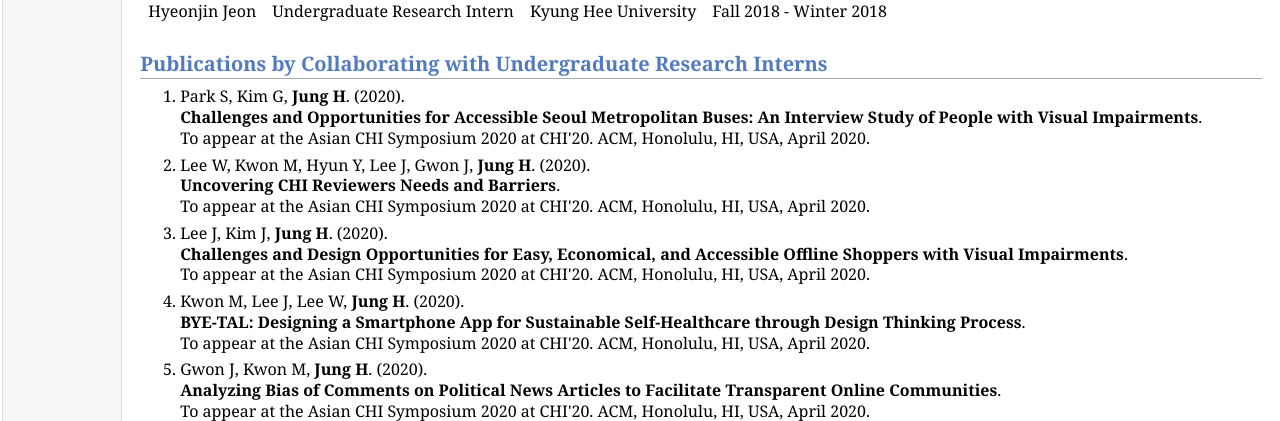
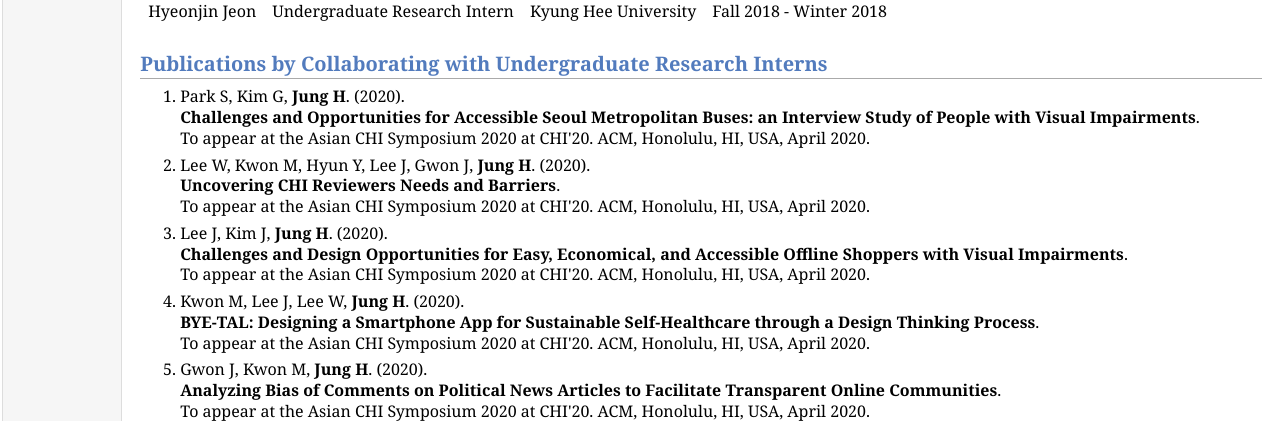
Before and after one commit to hcail/hcail-backup.github.io, a Jekyll site: the page people/people.html, which Jekyll copies as it is, in a window 1280 px wide and 900 px high, scrolled down 1306 px. Shown: the part 154-575 px from the top of the window. Built offline with Jekyll 4.4.1, drawn with Linux system fonts in a browser that asks for light colours.

Commit message:
pub people update

```diff
--- a/people/people.html
+++ b/people/people.html
@@ -137,7 +137,7 @@ HCI Korea 2019, Jeju, Korea.
 <ol>
   <li><p>Park S, Kim G, <b>Jung H</b>. (2020).
   <br /><font size=+0.5><b>
-  Challenges and Opportunities for Accessible Seoul Metropolitan Buses: An Interview Study of People with Visual Impairments</b></font>.
+  Challenges and Opportunities for Accessible Seoul Metropolitan Buses: an Interview Study of People with Visual Impairments</b></font>.
   <br />To appear at the Asian CHI Symposium 2020 at CHI'20. ACM, Honolulu, HI, USA, April 2020.
   </p>
   </li>
@@ -155,7 +155,7 @@ HCI Korea 2019, Jeju, Korea.
   </li>
   <li><p>Kwon M, Lee J, Lee W, <b>Jung H</b>. (2020).
   <br /><font size=+0.5><b>
-  BYE-TAL: Designing a Smartphone App for Sustainable Self-Healthcare through Design Thinking Process</b></font>.
+  BYE-TAL: Designing a Smartphone App for Sustainable Self-Healthcare through a Design Thinking Process</b></font>.
   <br />To appear at the Asian CHI Symposium 2020 at CHI'20. ACM, Honolulu, HI, USA, April 2020.
   </p>
   </li>
--- a/pub/pub.html
+++ b/pub/pub.html
@@ -82,7 +82,7 @@
 <ol>
     <li><p>Park S, Kim G, <b>Jung H</b>. (2020).
     <br /><font size=+0.5><b>
-    Challenges and Opportunities for Accessible Seoul Metropolitan Buses: An Interview Study of People with Visual Impairments</b></font>.
+    Challenges and Opportunities for Accessible Seoul Metropolitan Buses: an Interview Study of People with Visual Impairments</b></font>.
     <br />To appear at the Asian CHI Symposium 2020 at CHI'20. ACM, Honolulu, HI, USA, April 2020.<br />
     </p>
     </li>
@@ -100,7 +100,7 @@
     </li>
     <li><p>Kwon M, Lee J, Lee W, <b>Jung H</b>. (2020).
     <br /><font size=+0.5><b>
-    BYE-TAL: Designing a Smartphone App for Sustainable Self-Healthcare through Design Thinking Process</b></font>.
+    BYE-TAL: Designing a Smartphone App for Sustainable Self-Healthcare through a Design Thinking Process</b></font>.
     <br />To appear at the Asian CHI Symposium 2020 at CHI'20. ACM, Honolulu, HI, USA, April 2020.<br />
     </p>
     </li>
```
